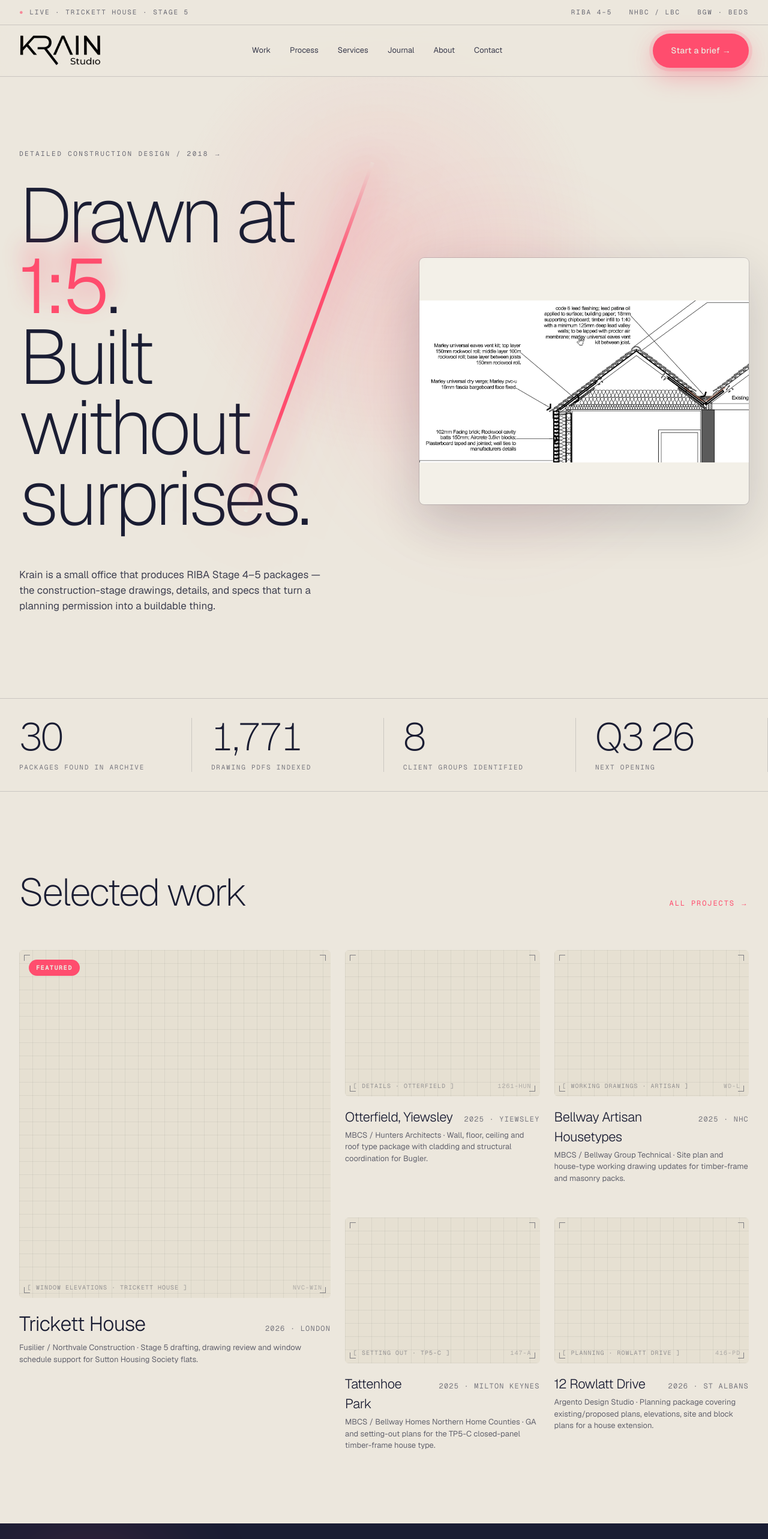
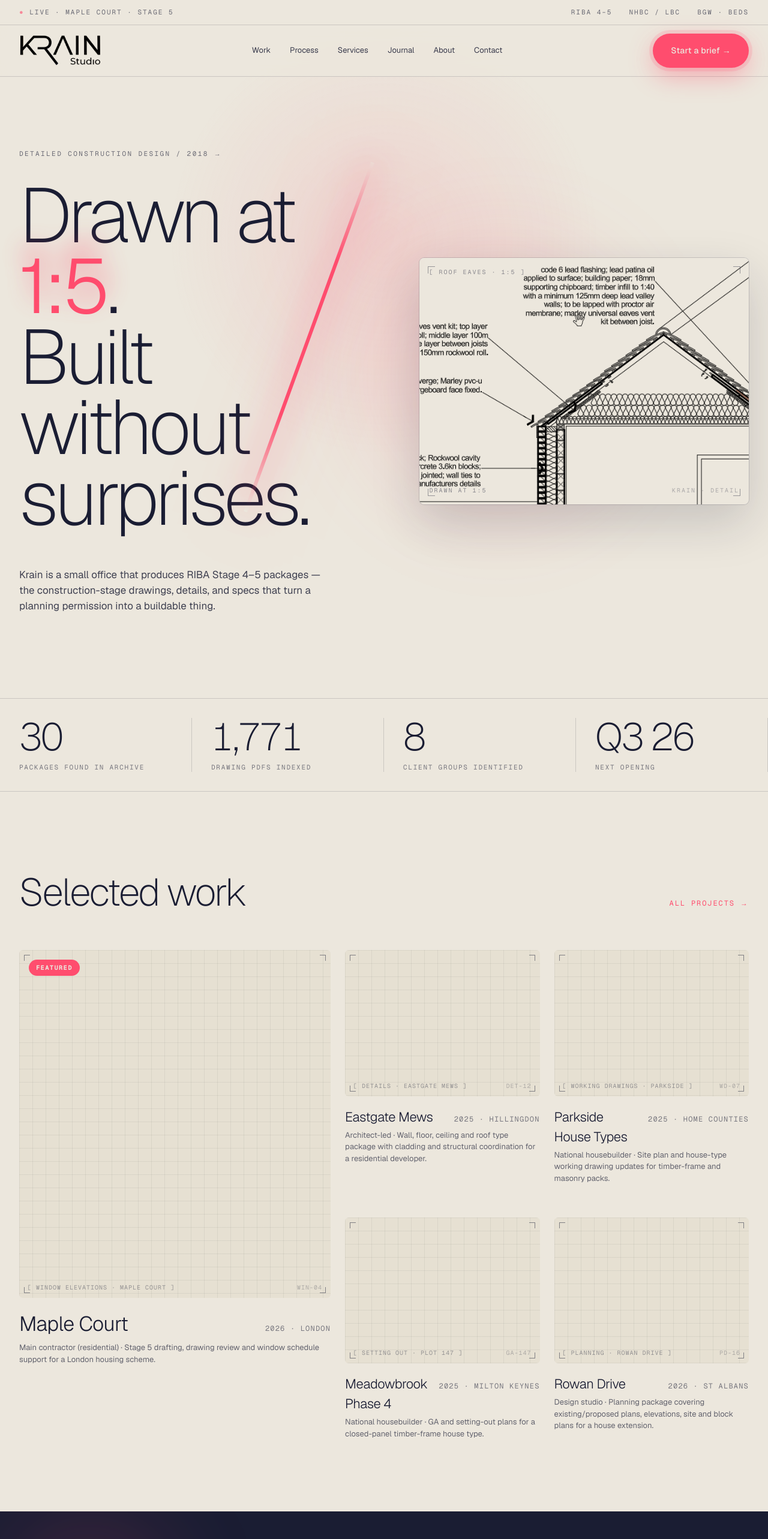
Before and after one commit to Kepners/krain-studio, a Next.js app: page / in a window 1280 px wide. Shown: the top 2566 px of the page at 60% size. Built offline with nearby package versions, Linux system fonts and the light colour scheme.

Commit message:
🎨 fix: blend hero drawing into cream (multiply) + mono title-block overlay; anonymise project + client names to invented names

```diff
--- a/components/home/Ticker.tsx
+++ b/components/home/Ticker.tsx
@@ -23,7 +23,7 @@
         <span className="krain-pulse" style={{ color: palette.accent }}>
           ●{" "}
         </span>
-        Live · Trickett House · Stage 5
+        Live · Maple Court · Stage 5
       </span>
       <span style={{ display: "flex", gap: 28, flexWrap: "wrap" }}>
         <span>RIBA 4–5</span>
--- a/components/home/Work.tsx
+++ b/components/home/Work.tsx
@@ -5,48 +5,48 @@
 const PROJECTS: Project[] = [
   {
     n: "01",
-    name: "Trickett House",
+    name: "Maple Court",
     year: "2026",
     loc: "London",
-    plate: "window elevations · trickett house",
-    sheet: "NVC-WIN",
-    sub: "Fusilier / Northvale Construction · Stage 5 drafting, drawing review and window schedule support for Sutton Housing Society flats.",
+    plate: "window elevations · maple court",
+    sheet: "WIN-04",
+    sub: "Main contractor (residential) · Stage 5 drafting, drawing review and window schedule support for a London housing scheme.",
   },
   {
     n: "02",
-    name: "Otterfield, Yiewsley",
+    name: "Eastgate Mews",
     year: "2025",
-    loc: "Yiewsley",
-    plate: "details · otterfield",
-    sheet: "1261-HUN",
-    sub: "MBCS / Hunters Architects · Wall, floor, ceiling and roof type package with cladding and structural coordination for Bugler.",
+    loc: "Hillingdon",
+    plate: "details · eastgate mews",
+    sheet: "DET-12",
+    sub: "Architect-led · Wall, floor, ceiling and roof type package with cladding and structural coordination for a residential developer.",
   },
   {
     n: "03",
-    name: "Bellway Artisan Housetypes",
+    name: "Parkside House Types",
     year: "2025",
-    loc: "NHC",
-    plate: "working drawings · artisan",
-    sheet: "WD-L",
-    sub: "MBCS / Bellway Group Technical · Site plan and house-type working drawing updates for timber-frame and masonry packs.",
+    loc: "Home Counties",
+    plate: "working drawings · parkside",
+    sheet: "WD-07",
+    sub: "National housebuilder · Site plan and house-type working drawing updates for timber-frame and masonry packs.",
   },
   {
     n: "04",
-    name: "Tattenhoe Park",
+    name: "Meadowbrook Phase 4",
     year: "2025",
     loc: "Milton Keynes",
-    plate: "setting out · tp5-c",
-    sheet: "147-A",
-    sub: "MBCS / Bellway Homes Northern Home Counties · GA and setting-out plans for the TP5-C closed-panel timber-frame house type.",
+    plate: "setting out · plot 147",
+    sheet: "GA-147",
+    sub: "National housebuilder · GA and setting-out plans for a closed-panel timber-frame house type.",
   },
   {
     n: "05",
-    name: "12 Rowlatt Drive",
+    name: "Rowan Drive",
     year: "2026",
     loc: "St Albans",
-    plate: "planning · rowlatt drive",
-    sheet: "416-PD",
-    sub: "Argento Design Studio · Planning package covering existing/proposed plans, elevations, site and block plans for a house extension.",
+    plate: "planning · rowan drive",
+    sheet: "PD-16",
+    sub: "Design studio · Planning package covering existing/proposed plans, elevations, site and block plans for a house extension.",
   },
 ];
 
--- a/components/ui/HeroPlate.tsx
+++ b/components/ui/HeroPlate.tsx
@@ -9,6 +9,13 @@
 
 export function HeroPlate({ src, alt }: HeroPlateProps) {
   if (src) {
+    const ticks = [
+      { top: 14, left: 14 },
+      { top: 14, right: 14 },
+      { bottom: 14, left: 14 },
+      { bottom: 14, right: 14 },
+    ] as const;
+
     return (
       <div
         style={{
@@ -18,7 +25,7 @@
           borderRadius: 8,
           overflow: "hidden",
           boxShadow: `0 30px 80px rgba(26,29,51,.18), 0 0 0 1px ${palette.rule}`,
-          background: "#f3f0e8",
+          background: palette.bg,
         }}
       >
         <Image
@@ -27,8 +34,51 @@
           fill
           priority
           sizes="(max-width: 900px) 100vw, 45vw"
-          style={{ objectFit: "contain" }}
+          style={{ objectFit: "cover", mixBlendMode: "multiply" }}
         />
+        {/* mono title-block overlay — the site's drawing-plate language, on cream */}
+        <div
+          aria-hidden
+          style={{
+            position: "absolute",
+            inset: 0,
+            pointerEvents: "none",
+            fontFamily: "var(--font-geist-mono), ui-monospace, monospace",
+            fontSize: 10,
+            letterSpacing: "0.2em",
+            textTransform: "uppercase",
+            color: palette.inkSoft,
+          }}
+        >
+          <span style={{ position: "absolute", top: 16, left: 16, opacity: 0.75 }}>
+            [ Roof eaves · 1:5 ]
+          </span>
+          <span style={{ position: "absolute", bottom: 16, left: 16, opacity: 0.75 }}>
+            Drawn at 1:5
+          </span>
+          <span style={{ position: "absolute", bottom: 16, right: 16, opacity: 0.5 }}>
+            Krain · detail
+          </span>
+          {ticks.map((p, i) => (
+            <span
+              key={i}
+              style={{
+                position: "absolute",
+                width: 12,
+                height: 12,
+                opacity: 0.4,
+                top: "top" in p ? p.top : undefined,
+                left: "left" in p ? p.left : undefined,
+                right: "right" in p ? p.right : undefined,
+                bottom: "bottom" in p ? p.bottom : undefined,
+                borderTop: i < 2 ? `1px solid ${palette.ink}` : "none",
+                borderBottom: i >= 2 ? `1px solid ${palette.ink}` : "none",
+                borderLeft: i % 2 === 0 ? `1px solid ${palette.ink}` : "none",
+                borderRight: i % 2 === 1 ? `1px solid ${palette.ink}` : "none",
+              }}
+            />
+          ))}
+        </div>
       </div>
     );
   }
```
